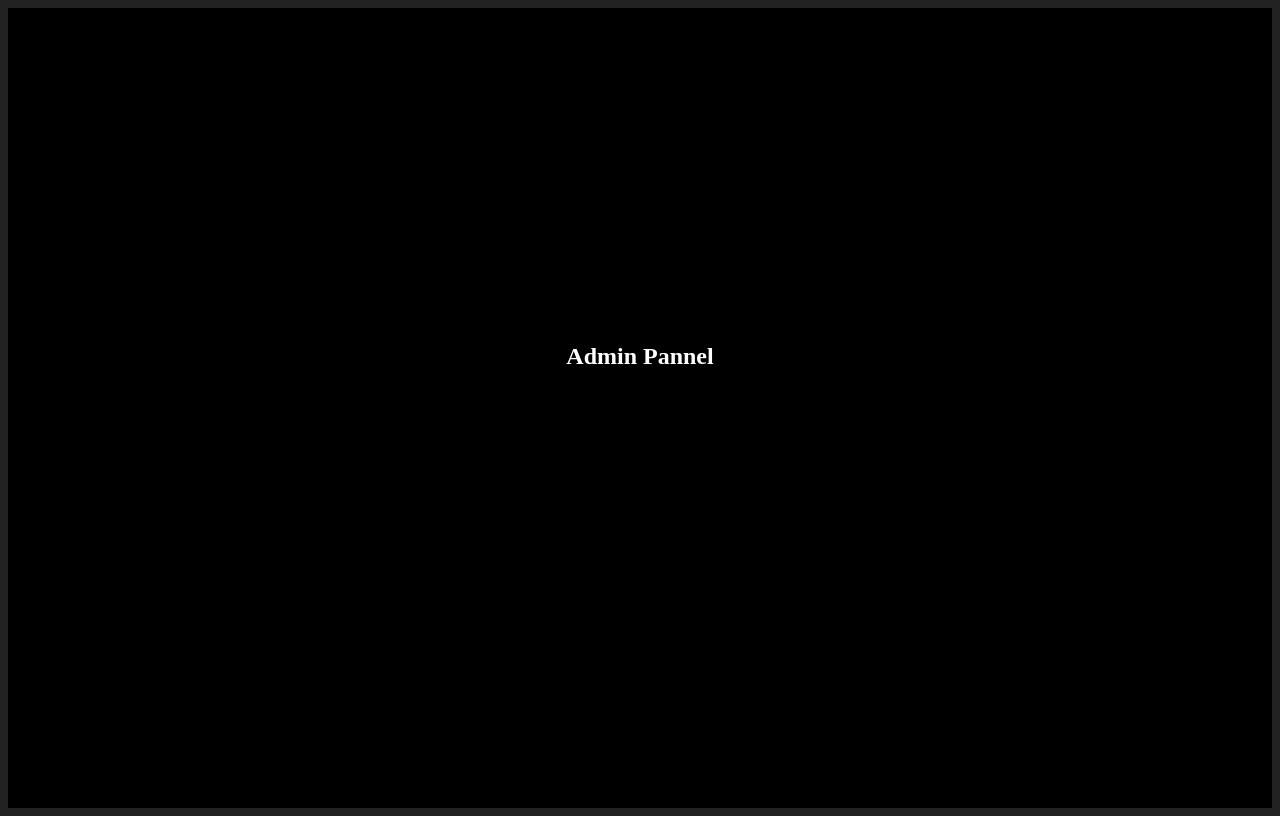
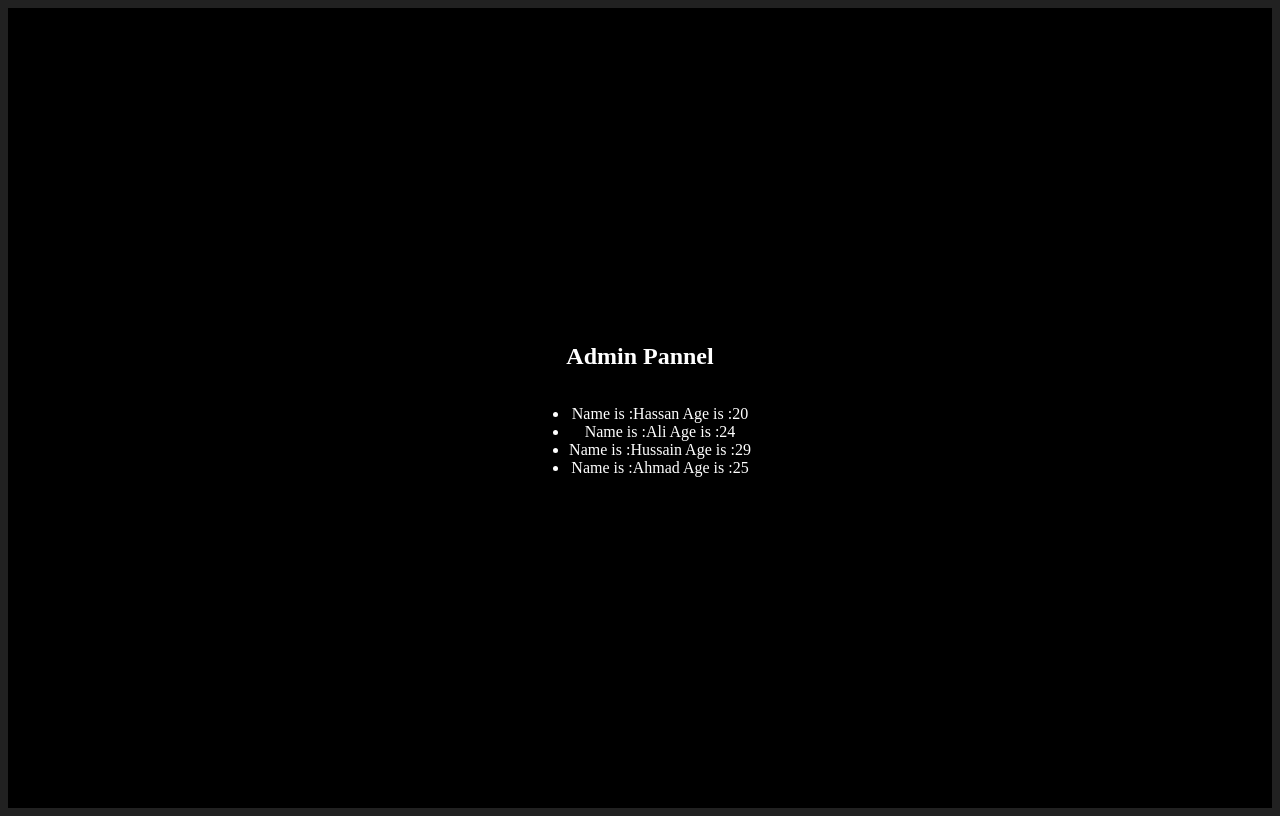
Before and after one commit to hassan42772/React-Basic-project, a React (Vite) app in the folder States/: page / in a window 1280 px wide. Built offline with nearby package versions, Linux system fonts and the light colour scheme.

Commit message:
now update list with usestate method

```diff
--- a/States/src/components/StateChallange.jsx
+++ b/States/src/components/StateChallange.jsx
@@ -1,5 +1,26 @@
+import { useState } from "react"
+//? method 1
+// const users = [{
+//     username :"Hassan",
+//     age:20
+// },
+// {
+//     username :"Ali",
+//     age:24
+// },
+// {
+//     username :"Hussain",
+//     age:29
+// },
+// {
+//     username :"Ahmad",
+//     age:25
+// }]
 
-const users = [{
+
+function StateChallange() {
+    //? method 2 using usestate
+    const[users , setUser] = useState([{
     username :"Hassan",
     age:20
 },
@@ -14,9 +35,9 @@ const users = [{
 {
     username :"Ahmad",
     age:25
-}]
+}]);
 
-function StateChallange() {
+setUser; //! just for array remove
   return (
     <section>
       <h1>Admin Pannel</h1>
--- a/States/src/index.css
+++ b/States/src/index.css
@@ -18,3 +18,6 @@ button{
 h1{
   color: white;
 }
+ul{
+  color: white;
+}
```
